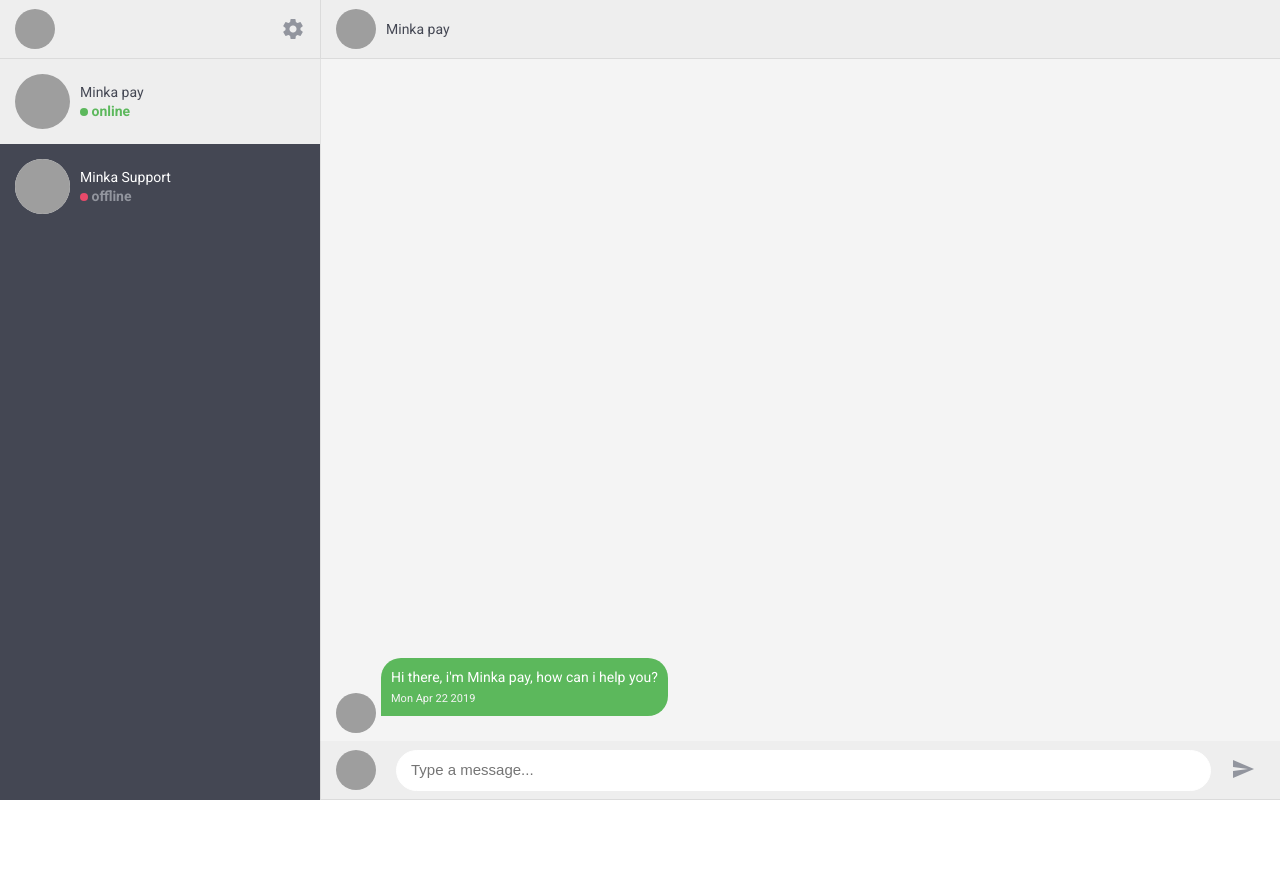
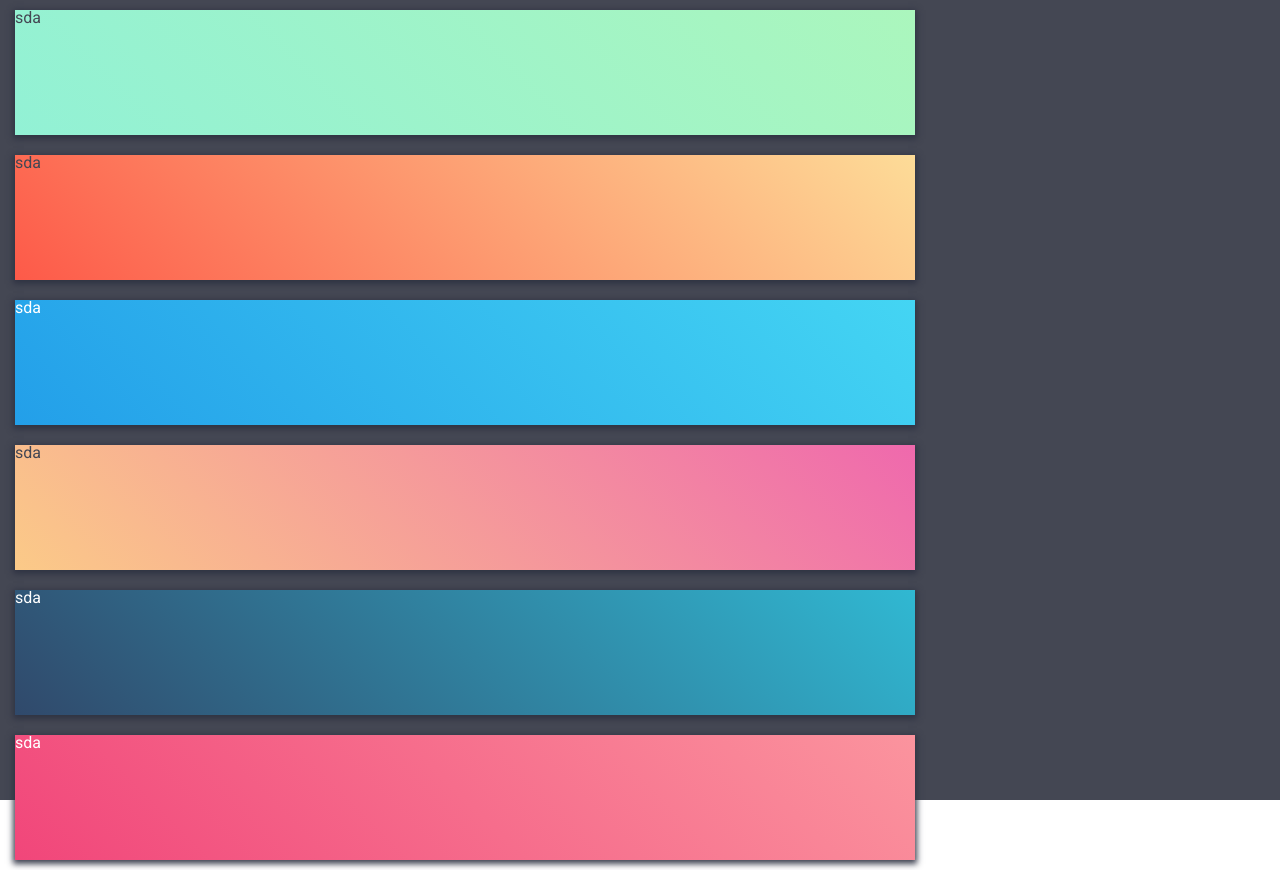
Before and after one commit to vianch/KundaKeeper, a React app: page / in a window 1280 px wide. Before the commit the page ends 800 px from the top, so only its background shows below. Built offline with nearby package versions, Linux system fonts and the light colour scheme; grey boxes are pictures that could not be loaded.

Commit message:
feat(develop): add wallet layouy

```diff
--- a/package.json
+++ b/package.json
@@ -15,12 +15,14 @@
     "server": "node server/index.js"
   },
   "dependencies": {
+    "@types/react-router-dom": "^4.3.2",
     "axios": "^0.18.0",
     "lodash": "^4.17.11",
     "react": "^16.8.6",
     "react-cli": "^0.3.1",
     "react-dom": "^16.8.6",
     "react-redux": "^7.0.2",
+    "react-router-dom": "^5.0.0",
     "redux": "^4.0.1",
     "redux-thunk": "^2.3.0"
   },
--- a/src/containers/app.tsx
+++ b/src/containers/app.tsx
@@ -1,18 +1,19 @@
-/*
-  https://pusher.com/tutorials/weather-chatbot-react-dialogflow
-  https://tinyurl.com/yxwse57r
- */
 import React, { Component, ReactNode } from "react";
+import { BrowserRouter as Router, Route } from "react-router-dom";
 
 import { Wrapper } from "../hoc/wrapper";
 import ChatContainer from "./chat/chat";
+import WalletContainer from "./wallet/wallet";
 
 export class App extends Component<{}, {}> {
   public render(): ReactNode {
     return (
-      <Wrapper>
-        <ChatContainer />
-      </Wrapper>
+      <Router>
+        <Wrapper>
+          <Route exact path="/" component={WalletContainer} />
+          <Route path="/chat" component={ChatContainer} />
+        </Wrapper>
+      </Router>
     );
   }
 }
--- /dev/null
+++ b/src/containers/wallet/actions/wallet-action.types.ts
@@ -0,0 +1,8 @@
+const walletActionTypes = {
+  BUY_CURRENCY: "BUY_CURRENCY",
+  LOAD_CURRENCIES: "LOAD_CURRENCIES",
+  PAY_WITH_CURRENCY: "PAY_WITH_CURRENCY",
+  SEND_CURRENCY: "SEND_CURRENCY",
+};
+
+export { walletActionTypes };
--- /dev/null
+++ b/src/containers/wallet/actions/wallet.actions.ts
@@ -0,0 +1,33 @@
+import { walletActionTypes } from "./wallet-action.types";
+
+class WalletActions {
+  public static loadCurrencies(currencies: CurrencyState[]): WalletState {
+    return {
+      currencies,
+      type: walletActionTypes.LOAD_CURRENCIES,
+    };
+  }
+
+  public static buyCurrency(currency: CurrencyState): WalletState {
+    return {
+      currency,
+      type: walletActionTypes.BUY_CURRENCY,
+    };
+  }
+
+  public static payWithCurrency(currency: CurrencyState): WalletState {
+    return {
+      currency,
+      type: walletActionTypes.PAY_WITH_CURRENCY,
+    };
+  }
+
+  public static sendCurrency(currency: CurrencyState): WalletState {
+    return {
+      currency,
+      type: walletActionTypes.SEND_CURRENCY,
+    };
+  }
+}
+
+export { WalletActions };
--- /dev/null
+++ b/src/containers/wallet/reducers/wallet.reducer.ts
@@ -0,0 +1,34 @@
+import { walletActionTypes } from "../actions/wallet-action.types";
+
+const currencyReducer = (
+  state: CurrencyState = {},
+  action: WalletState,
+): CurrencyState => {
+  switch (action.type) {
+    case walletActionTypes.BUY_CURRENCY:
+    case walletActionTypes.SEND_CURRENCY:
+    case walletActionTypes.LOAD_CURRENCIES:
+      return {
+        ...state,
+        amount: action.currency.amount,
+        currencyType: action.currency.currencyType,
+        date: action.currency.date,
+      };
+    default:
+      return state;
+  }
+};
+
+const currencyListReducer = (
+  state: CurrencyState[] = [],
+  action: WalletState,
+): CurrencyState[] => {
+  switch (action.type) {
+    case walletActionTypes.LOAD_CURRENCIES:
+      return [...state, { currencies: action.currencies }] as CurrencyState[];
+    default:
+      return state as CurrencyState[];
+  }
+};
+
+export { currencyReducer, currencyListReducer };
--- /dev/null
+++ b/src/containers/wallet/wallet.scss
@@ -0,0 +1,16 @@
+@import "../../styles/layout/adaptive";
+@import "../../styles/shared/theme";
+@import "../../styles/shared/mixins";
+
+.walletContainer{
+  background: $primary-color-grey;
+  width: 100%;
+  height: 100vh;
+  position: absolute;
+
+  .walletListContainer {
+    display: flex;
+    flex-flow: column nowrap;
+    padding: 0 15px;
+  }
+}
--- /dev/null
+++ b/src/containers/wallet/wallet.tsx
@@ -0,0 +1,71 @@
+import React, { ComponentType, ReactElement, useState } from "react";
+import { connect } from "react-redux";
+import { Link } from "react-router-dom";
+
+import { Wrapper } from "../../hoc/wrapper";
+import boxCardStyles from "../../styles/components/box-card.scss";
+import responsiveStyles from "../../styles/layout/_responsive.scss";
+import { WalletActions } from "./actions/wallet.actions";
+import styles from "./wallet.scss";
+
+const WalletContainer = () => {
+  return (
+    <Wrapper>
+      <div
+        className={`${responsiveStyles.container} ${styles.walletContainer}`}
+      >
+        <div
+          className={`${responsiveStyles["column-9"]} ${
+            styles.walletListContainer
+          }`}
+        >
+          <div className={`${boxCardStyles.card} ${boxCardStyles.cardGreen}`}>
+            sda
+          </div>
+
+          <div className={`${boxCardStyles.card} ${boxCardStyles.cardOrange}`}>
+            sda
+          </div>
+
+          <div className={`${boxCardStyles.card} ${boxCardStyles.cardBlue}`}>
+            sda
+          </div>
+
+          <div className={`${boxCardStyles.card} ${boxCardStyles.cardPink}`}>
+            sda
+          </div>
+
+          <div
+            className={`${boxCardStyles.card} ${boxCardStyles.cardDarkBlue}`}
+          >
+            sda
+          </div>
+
+          <div className={`${boxCardStyles.card} ${boxCardStyles.cardRed}`}>
+            sda
+          </div>
+        </div>
+      </div>
+    </Wrapper>
+  );
+};
+
+const mapDispatchToProps = {
+  dispatchBuyCurrency: WalletActions.buyCurrency,
+  dispatchLoadCurrencyList: WalletActions.loadCurrencies,
+  dispatchPayWithCurrency: WalletActions.payWithCurrency,
+  dispatchSendCurrency: WalletActions.sendCurrency,
+};
+
+function mapStateToProps(state: {
+  currencyListReducer: CurrencyState[];
+  currencyReducer: CurrencyState;
+}): WalletProps {
+  return {
+    currencyList: state.currencyListReducer,
+  };
+}
+export default connect<{}, {}, WalletProps>(
+  mapStateToProps,
+  mapDispatchToProps,
+)(WalletContainer as ComponentType<WalletProps>);
--- a/src/shared/store/store.ts
+++ b/src/shared/store/store.ts
@@ -11,11 +11,17 @@ import thunkMiddleware from "redux-thunk";
 
 import { chatMessagesReducer } from "../../containers/chat/reducers/chat-messages.reducer";
 import { chatUsersReducer } from "../../containers/chat/reducers/chat-users.reducer";
+import {
+  currencyListReducer,
+  currencyReducer,
+} from "../../containers/wallet/reducers/wallet.reducer";
 import { globalConfig } from "../config/global.config";
 
 const rootReducers = combineReducers({
   chatMessagesReducer,
   chatUsersReducer,
+  currencyListReducer,
+  currencyReducer,
 });
 
 function configureStore(): Store {
--- a/src/styles/components/box-card.scss
+++ b/src/styles/components/box-card.scss
@@ -1,3 +1,4 @@
+@import "../layout/adaptive";
 @import "../shared/mixins";
 @import "../shared/theme";
 
@@ -9,3 +10,44 @@
   padding: 0 15px;
   border-bottom: 1px solid $color-grey-dark;
 }
+
+.card {
+  @include box-shadow(0px 2px 6px 2px rgba(46,50,66,0.92));
+  width: calc(100% - 30px);
+  height: 125px;
+  margin: 10px 0 10px 0;
+
+  &.cardGreen {
+    background: linear-gradient(45deg,#92F1D5,#ABF6BD);
+    color: $primary-color-grey;
+  }
+
+  &.cardBlue {
+    background: linear-gradient(45deg,#239FE9,#44D5F3);
+    color: $color-white;
+  }
+
+  &.cardOrange {
+    background: linear-gradient(45deg,#FD5A49,#FDDC98);
+    color: $primary-color-grey;
+  }
+
+  &.cardPink {
+    background: linear-gradient(45deg,#FBCA88,#EF69AD);
+    color: $primary-color-grey;
+  }
+
+  &.cardDarkBlue {
+    background: linear-gradient(45deg,#30496B,#30B8D2);
+    color: $color-white;
+  }
+
+  &.cardRed {
+    background: linear-gradient(45deg,#F1467A,#FB949E);
+    color: $color-white
+  }
+
+  @include breakpoint(breakpoint-extra-small) {
+    width: 100%
+  }
+}
--- a/src/typings/index.d.ts
+++ b/src/typings/index.d.ts
@@ -1,3 +1,4 @@
 import "chat.d.ts";
 import "redux.d.ts";
 import "styles.d.ts";
+import "wallet.d.ts";
```
Also changed, not shown: src/typings/redux.d.ts (+15 -1 lines), src/typings/wallet.d.ts (added, +7 -0 lines), 1 other file (tests, documents, lock files or other folders).
